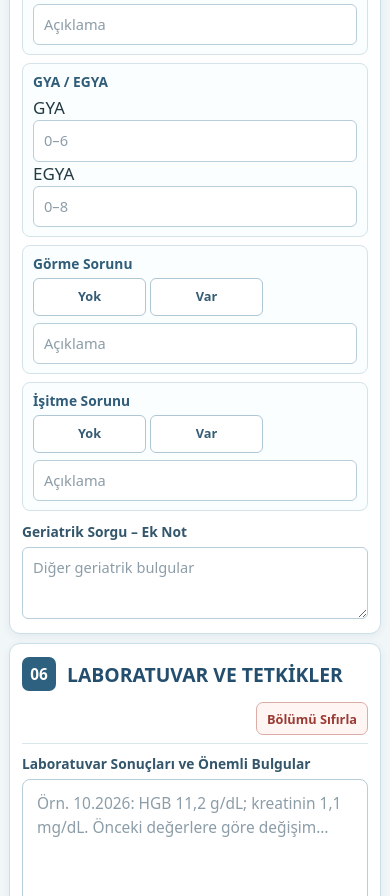
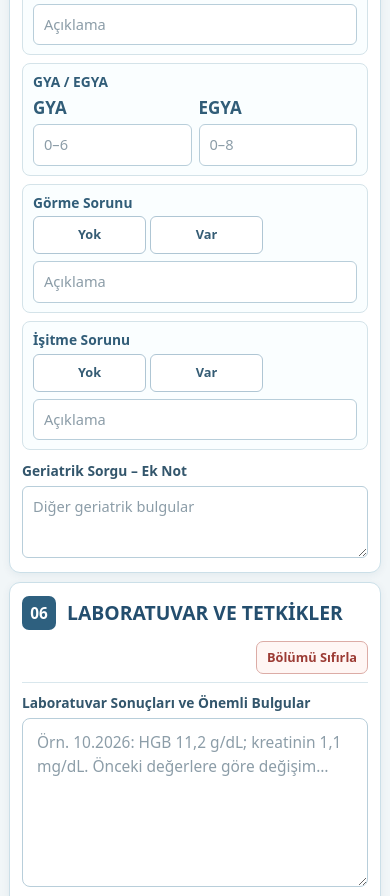
Before and after one commit to denizseyithanoglu/itf-geriatri, a plain HTML site: page tools/kontrol-takip.html in a window 390 px wide. Shown: the part 7191-8087 px from the top of the page. Drawn offline with Linux system fonts and the light colour scheme.

Commit message:
Lay out geriatric assessment in six-card rows with responsive combined GYA/EGYA score card

```diff
--- a/tools/kontrol-takip.css
+++ b/tools/kontrol-takip.css
@@ -308,3 +308,26 @@ h3{margin:17px 0 8px;color:#315d78;font-size:.95rem}
  .geriatric-questions{margin:9px 0 11px}
  .note-section{padding:12px}
 }
+
+/* Geriatric survey: six balanced cards per desktop row, one shared GYA/EGYA score card. */
+@media screen {
+ .geriatric-row,.geriatric-row[data-columns="2"]{grid-template-columns:repeat(6,minmax(0,1fr))}
+ .geriatric-row .geriatric-function .function-scores{
+  display:grid;grid-template-columns:repeat(2,minmax(0,1fr));gap:7px;align-items:start
+ }
+ .geriatric-row .geriatric-function .function-scores label{
+  display:grid;gap:4px;min-width:0;font-weight:650;color:#315d78
+ }
+ .geriatric-row .geriatric-function .function-scores input{
+  display:block;width:100%;min-width:0;max-width:100%
+ }
+}
+@media screen and (max-width:1450px){
+ .geriatric-row,.geriatric-row[data-columns="2"]{grid-template-columns:repeat(3,minmax(0,1fr))}
+}
+@media screen and (max-width:900px){
+ .geriatric-row,.geriatric-row[data-columns="2"]{grid-template-columns:repeat(2,minmax(0,1fr))}
+}
+@media screen and (max-width:700px){
+ .geriatric-row,.geriatric-row[data-columns="2"]{grid-template-columns:minmax(0,1fr)}
+}
```
